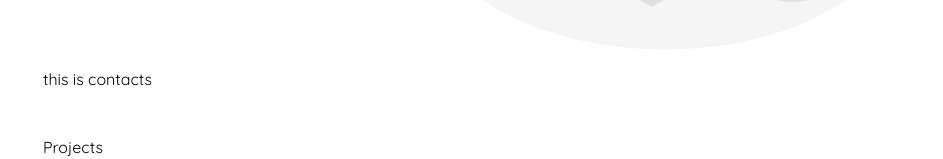
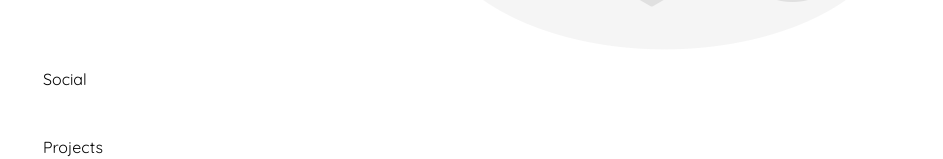
Before and after one commit to status-code-js/portfolio-project, a React (Create React App) app in the folder portfolio-project/: page / in a window 1280 px wide. Shown: the part 586-745 px from the top of the page, without its empty margins (161-1104 px from the left). Built offline with nearby package versions, Linux system fonts and the light colour scheme.

Commit message:
feat: add common folder

```diff
--- a/portfolio-project/src/components/body/about/About.js
+++ b/portfolio-project/src/components/body/about/About.js
@@ -1,5 +1,6 @@
 import React from 'react'
 import './About.css'
+import Social from '../../common/social-links/Social'
 
 function About() {
   return (
@@ -18,9 +19,7 @@ function About() {
       </div>
 
 
-      <div className="about-bottom">
-      this is contacts
-      </div>
+     <Social />
     </div>
   )
 }
--- /dev/null
+++ b/portfolio-project/src/components/common/social-links/Social.js
@@ -0,0 +1,10 @@
+import React from 'react'
+import './Social.css'
+
+const Social = () => {
+  return (
+    <div>Social</div>
+  )
+}
+
+export default Social
```
Also changed, not shown: portfolio-project/src/components/common/social-links/Social.css (added).
